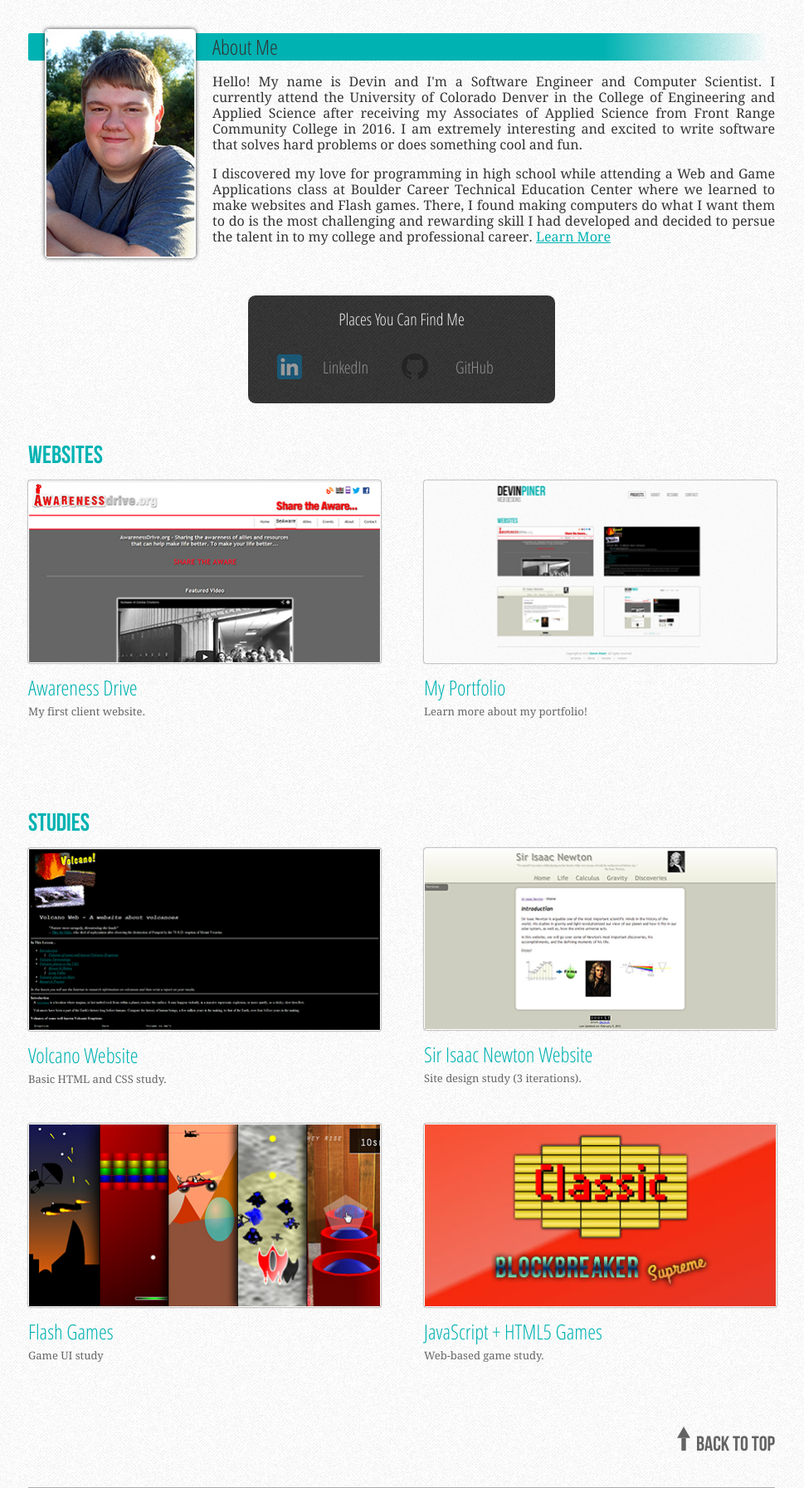
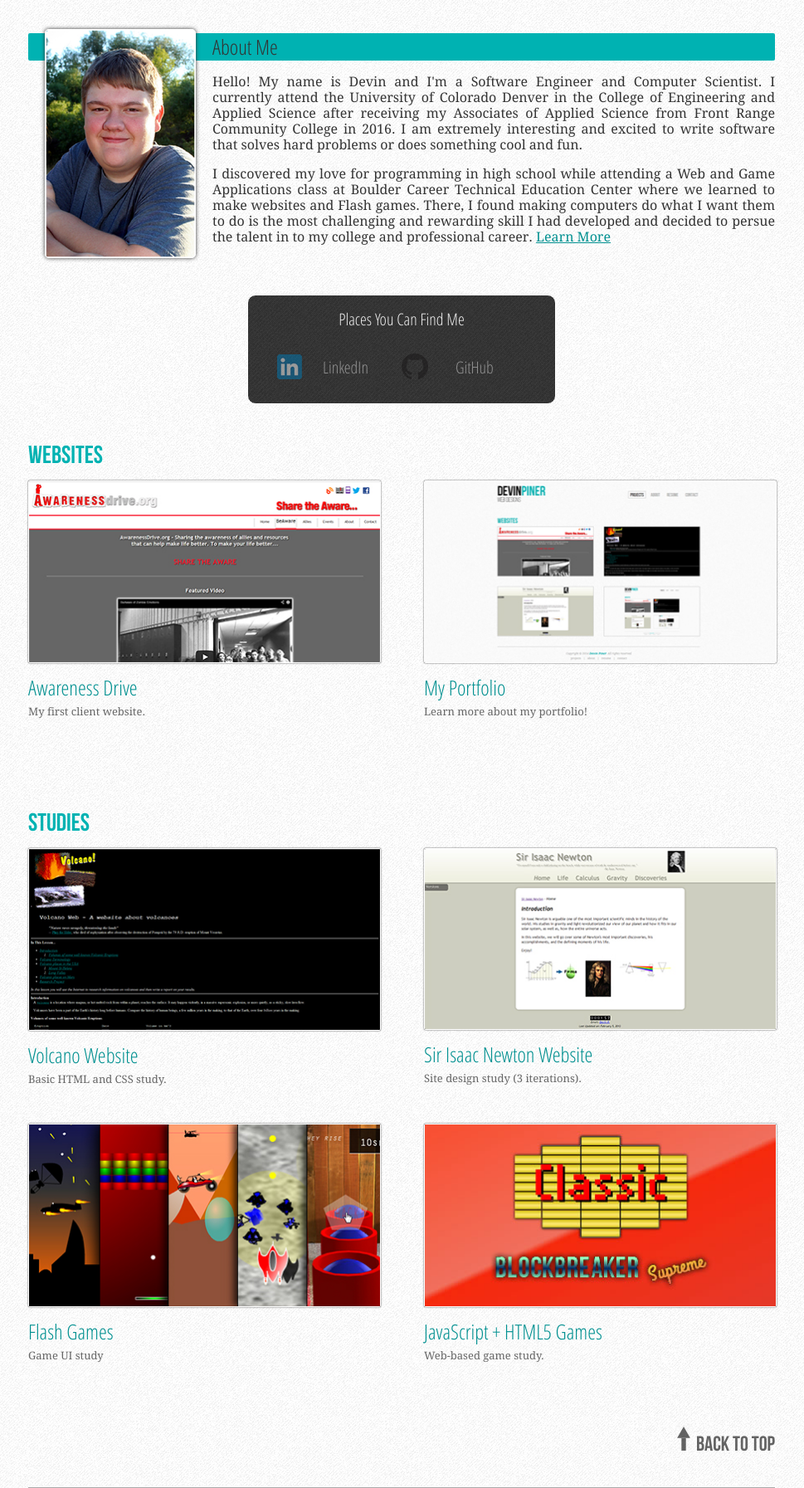
Before and after one commit to devpin95/Portfolio, a PHP site: page / in a window 1280 px wide. Shown: the part 138-1931 px from the top of the page at 83% size, without its empty margins (156-1125 px from the left). Run offline with PHP 8.4, Linux system fonts and the light colour scheme.

Commit message:
Tweaked some styling
About section header doesnt fade out anymore, links fade to red instead of black, and made some titles a darker color

```diff
--- a/css/gameList.css
+++ b/css/gameList.css
@@ -107,7 +107,7 @@
 	-o-transition:color .1s ease-out;
 }
 .game h1,h2,h3,h4,h5,h6, a:hover{
-	color:#333;
+	color:#c0392b;
 }
 .gameLink{
 	position:inherit;
@@ -166,7 +166,6 @@
 	float:right;
 	width:50%;
 	height:200px;
-	backgroud-color:#f00;
 }
 /*Spacer to fix problem with overflow on Mars Racer*/
 .marsRacerSpacer{
--- a/css/home.css
+++ b/css/home.css
@@ -53,25 +53,15 @@ main{
 }
 .aboutTitle{
 	width:100%;
-
-	border-top-left-radius:2px;
-	border-bottom-left-radius:2px;
-	-moz-border-top-left-radius:2px;
-	-moz-border-bottom-left-radius:2px;
-	-webkit-border-top-left-radius:2px;
-	-webkit-border-bottom-left-radius:2px;
-	background: -moz-linear-gradient(left,  rgba(0,178,178,1) 0%, rgba(0,178,178,1) 77%, rgba(0,178,178,0) 99%, rgba(0,178,178,0) 100%); /* FF3.6+ */
-background: -webkit-gradient(linear, left top, right top, color-stop(0%,rgba(0,178,178,1)), color-stop(77%,rgba(0,178,178,1)), color-stop(99%,rgba(0,178,178,0)), color-stop(100%,rgba(0,178,178,0))); /* Chrome,Safari4+ */
-background: -webkit-linear-gradient(left,  rgba(0,178,178,1) 0%,rgba(0,178,178,1) 77%,rgba(0,178,178,0) 99%,rgba(0,178,178,0) 100%); /* Chrome10+,Safari5.1+ */
-background: -o-linear-gradient(left,  rgba(0,178,178,1) 0%,rgba(0,178,178,1) 77%,rgba(0,178,178,0) 99%,rgba(0,178,178,0) 100%); /* Opera 11.10+ */
-background: -ms-linear-gradient(left,  rgba(0,178,178,1) 0%,rgba(0,178,178,1) 77%,rgba(0,178,178,0) 99%,rgba(0,178,178,0) 100%); /* IE10+ */
-background: linear-gradient(to right,  rgba(0,178,178,1) 0%,rgba(0,178,178,1) 77%,rgba(0,178,178,0) 99%,rgba(0,178,178,0) 100%); /* W3C */
-filter: progid:DXImageTransform.Microsoft.gradient( startColorstr='#00b2b2', endColorstr='#0000b2b2',GradientType=1 ); /* IE6-9 */
+	border-radius:2px;
+	-moz-border-radius:2px;
+	-webkit-border-radius:2px;
+	background-color:#00b2b2;
 	font-family:"open sans light";
 	font-size:25px;
 }
 .about p a{
-	color:#00b2b2;
+	color:#009090;
 
 	-webkit-transition: all .05s linear;
     -o-transition: all .05s linear;
@@ -81,7 +71,7 @@ filter: progid:DXImageTransform.Microsoft.gradient( startColorstr='#00b2b2', end
     transition: all .05s linear;
 }
 .about p a:hover{
-	color:#f00;
+	color:#c0392b;
 }
 .about p .learnMoreLink{
 	float:right;
@@ -225,7 +215,7 @@ filter: progid:DXImageTransform.Microsoft.gradient( startColorstr='#00b2b2', end
 	font-family:"open sans light";
 	font-size:25px;
 	text-decoration:none;
-	color:#00b2b2;
+	color:#009090;
 
 	transition:all .2s ease-out;
 	-webkit-transition:all .2s ease-out;
@@ -235,7 +225,7 @@ filter: progid:DXImageTransform.Microsoft.gradient( startColorstr='#00b2b2', end
 
 }
 .title a:hover{
-	color:#000;
+	color:#c0392b;
 }
 .info{
 	position:relative;
@@ -338,7 +328,7 @@ making the projects center after the screen is too small to fit them side-by-sid
 	font-family:"open sans light";
 	font-size:25px;
 	text-decoration:none;
-	color:#00b2b2;
+	color:#009090;
 
 	transition:all .2s ease-out;
 	-webkit-transition:all .2s ease-out;
@@ -348,7 +338,7 @@ making the projects center after the screen is too small to fit them side-by-sid
 
 }
 .title a:hover{
-	color:#000;
+	color:#c0392b;
 }
 .info{
 	position:relative;
--- a/css/resume.css
+++ b/css/resume.css
@@ -103,7 +103,7 @@ h2.education{
 	margin-bottom:-20px;
 }
 span.piner{
-	color:#f00;
+	color:#00b2b2;
 }
 
 @media only screen and (min-width: 960px){
@@ -197,7 +197,4 @@ h2.education{
 .skillList li:last-child{
 	margin-bottom:-20px;
 }
-span.piner{
-	color:#f00 !important;
 }
-}
```
Also changed, not shown: css/about.css (+4 -14 lines).
